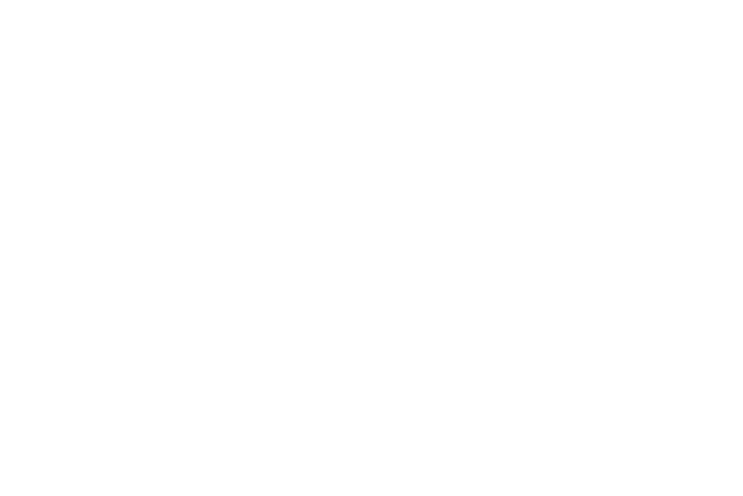
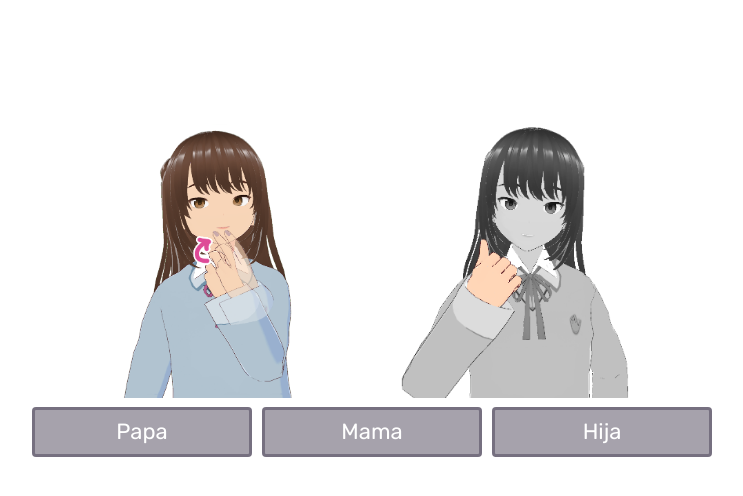
Before and after one commit to Xenock20/Demo-Se-alizaTec, a React (Vite) app in the folder client/: page /mododejuegoprueb in a window 1280 px wide. Before the commit this address had no page. Shown: the top 496 px of the page, without its empty margins (268-1011 px from the left). Built offline with nearby package versions, Linux system fonts and the light colour scheme.

Commit message:
Finaly game famili

```diff
--- a/client/src/Contenido/ContenidoGame.js
+++ b/client/src/Contenido/ContenidoGame.js
@@ -17,6 +17,8 @@ import amarillo from "../Contenido/Image/N3-Colores/amarilloB&W.png";
 import azul from "../Contenido/Image/N3-Colores/AzulB&W.png";
 import colores from "../Contenido/Image/N3-Colores/colorB&W.png";
 import rojo from "../Contenido/Image/N3-Colores/rojoB&W.png";
+import mama from "../Contenido/Image/N4-Familia/mama.png";
+import papa from "../Contenido/Image/N4-Familia/papa.png";
 
 export const contGames = [
   {
@@ -188,9 +190,9 @@ export const contGames = [
       next: "/home",
     },
     desblock: {
-      leccionID: [4, 8, 9],
-      modeGameID: [4, 8],
-      levelID: [1, 10],
+      leccionID: [4, 8, 9, 12, 13, 14],
+      modeGameID: [4, 8, 11],
+      levelID: [1, 10, 19],
     },
   },
   {
@@ -352,7 +354,6 @@ export const contGames = [
       levelID: [],
     },
   },
-
   {
     id: 9,
     modeGame: "adivinanza-de-señas",
@@ -401,8 +402,49 @@ export const contGames = [
       next: "/home",
     },
     desblock: {
+      leccionID: [],
+      modeGameID: [],
+      levelID: [],
+    },
+  },
+  {
+    id: 11,
+    modeGame: "adivinanza-de-señas",
+    cont: {
+      text: "Seleccione el familiar que corresponda",
+      img: [
+        {
+          url: papa,
+          name: "PAPA",
+        },
+        {
+          url: mama,
+          name: "MAMA",
+        },
+      ],
+      options: ["MAMA", "PAPA", "HIJO", "FAMILIA"],
+    },
+    link: {
+      return: "/leccion/14",
+      next: "/leccion/15",
+    },
+    desblock: {
+      leccionID: [15, 16],
+      modeGameID: [12],
+      levelID: [],
+    },
+  },
+  {
+    id: 12,
+    modeGame: "familia-game",
+    cont: {},
+    link: {
+      return: "/leccion/16",
+      next: "/home",
+    },
+    desblock: {
       leccionID: [11],
-      modeGameID: [11],
+      modeGameID: [10],
       levelID: [],
     },
   },
--- a/client/src/Contenido/Niveles.js
+++ b/client/src/Contenido/Niveles.js
@@ -237,8 +237,8 @@ export const seccionLevels = [
         levels: [
           {
             id: 19,
-            descripcion: "PROXIMAMENTE...",
-            link: "",
+            descripcion: "Aprende sobre la Familia",
+            link: "/leccion/12",
             position: "izquierda",
             positionInfo: "rigth",
           },
--- /dev/null
+++ b/client/src/Contenido/contenidoFamili.js
@@ -0,0 +1,32 @@
+import hijo from "../Contenido/Image/N4-Familia/hijo.png"
+import vocalA from "../Contenido/Image/N0-Vocales/A_v2_G.png";
+
+
+export const level1 = {
+    optCorrect: "hija",
+    img: [
+        {
+            url: hijo
+        },
+        {
+            url: vocalA
+        }
+    ],
+    opt: [
+        {
+            text: "Papa",
+            opt: "papa",
+            clicked: false
+        },
+        {
+            text: "Mama",
+            opt: "mama",
+            clicked: false
+        },
+        {
+            text: "Hija",
+            opt: "hija",
+            clicked: false
+        },
+    ]
+}
--- /dev/null
+++ b/client/src/ModosDeJuego/FamiliaGame/BtnOpt.jsx
@@ -0,0 +1,14 @@
+import React from "react";
+
+export default function BtnOpt({handleClick, correct, e}) {
+  return (
+    <button
+      className={`opt-btn-fa ${
+        e.clicked ? (!correct ? "incorrecta" : "correcta") : " "
+      }`}
+      onClick={() => handleClick(e)}
+    >
+      {e.text}
+    </button>
+  );
+}
--- /dev/null
+++ b/client/src/ModosDeJuego/FamiliaGame/FamiliaGame.jsx
@@ -0,0 +1,57 @@
+import { level1 } from "../../Contenido/contenidoFamili";
+import React, { useEffect, useState } from "react";
+import "./famili.css";
+import BtnOpt from "./BtnOpt";
+
+export default function FamiliaGame({ gameComplete, reset, gameOver }) {
+  const [imgArr, setImgArr] = useState([]);
+  const [optsArr, setOptsArr] = useState([]);
+  const [optCorrect, setOptCorrect] = useState("");
+  const [final, setFinal] = useState(false);
+  const [correct, setCorrect] = useState(false);
+
+  useEffect(() => {
+    setImgArr(level1.img);
+    setOptsArr(level1.opt.map((e) => ({ ...e, clicked: false })));
+    setOptCorrect(level1.optCorrect);
+    setCorrect(false);
+    setFinal(false);
+  }, [reset]);
+
+  const handleClick = (obj) => {
+    if (final) {
+      return;
+    }
+    obj.clicked = true;
+    setFinal(true);
+    if (obj.opt === optCorrect) {
+      setCorrect(true);
+      gameComplete();
+    } else {
+      gameOver();
+    }
+  };
+
+  return (
+    <div className="cont-famili-game">
+      <h1 className="title-fa">
+        ¿Cuál sería el significado de la union de la siguientes señas?
+      </h1>
+      <div className="cont-img">
+        {imgArr.map((e, i) => (
+          <img className="img-fa" src={e.url} key={i} />
+        ))}
+      </div>
+      <div className="cont-opts">
+        {optsArr.map((e, i) => (
+          <BtnOpt
+            correct={correct}
+            e={e}
+            handleClick={handleClick}
+            key={i}
+          ></BtnOpt>
+        ))}
+      </div>
+    </div>
+  );
+}
--- /dev/null
+++ b/client/src/ModosDeJuego/FamiliaGame/famili.css
@@ -0,0 +1,31 @@
+.img-fa {
+  width: 300px;
+}
+
+.opt-btn-fa {
+  width: 220px;
+  height: 50px;
+  background-color: #423b5078;
+  transition: all 0.5s ease;
+  font-size: 22px;
+}
+
+.opt-btn-fa:hover {
+  box-shadow: rgba(230, 5, 129, 0.638) 0 0 8px;
+  transform: scale(1.05);
+}
+.opt-btn-fa:active {
+  transform: scale(0.95) rotateZ(1.7deg);
+}
+
+.title-fa{
+    font-size: 48px;
+}
+
+.cont-famili-game{
+    display: flex;
+    flex-direction: column;
+    align-items: center;
+    justify-content: center;
+    text-align: center;
+}
--- a/client/src/ModosDeJuego/JuegoOperaciones/JuegoOperaciones.jsx
+++ b/client/src/ModosDeJuego/JuegoOperaciones/JuegoOperaciones.jsx
@@ -6,7 +6,7 @@ import { DndContext } from "@dnd-kit/core";
 import Draggable from "../../components/components-dragDrop/Draggable";
 import DropContainer from "../../components/components-dragDrop/DropContainer";
 
-const JuegoOperaciones = ({ gameComplete, reset, gameOver }) => {
+const JuegoOperaciones = ({ gameComplete, reset, gameOver, cont }) => {
   const generarNumeroAleatorio = () => {
     return Math.floor(Math.random() * operaciones.length);
   };
--- a/client/src/components/components-pract-page/GameCont.jsx
+++ b/client/src/components/components-pract-page/GameCont.jsx
@@ -6,6 +6,7 @@ import { GameDeEmparejamiento } from "../../ModosDeJuego/JuegoDeEmparejamiento/j
 import JuegoCompletar from "../../ModosDeJuego/JuegoDeCompletar/JuegoDeCompletar";
 import JuegoOperaciones from "../../ModosDeJuego/JuegoOperaciones/JuegoOperaciones";
 import JuegoOrdenamiento from "../../ModosDeJuego/JuegoOrdenamiento/JuegoOrdenamiento";
+import FamiliaGame from "../../ModosDeJuego/FamiliaGame/FamiliaGame";
 
 export default function GameCont({
   contJuego,
@@ -30,6 +31,15 @@ export default function GameCont({
         ></GameDeEmparejamiento>
       );
       break;
+    case "familia-game":
+      componente = (
+        <FamiliaGame
+          gameComplete={handleCompleteGame}
+          reset={reset}
+          gameOver={gameOver}
+        ></FamiliaGame>
+      );
+      break;
     case "juego-de-memoria":
       componente = (
         <Memogame
@@ -48,9 +58,6 @@ export default function GameCont({
           reset={reset}
         ></AdivinaGame>
       );
-      break;
-    case "juego-de-ordenamiento":
-      componente = <div>"juego-de-ordenamiento"</div>;
       break;
     case "juego-de-completar":
       componente = (
--- a/client/src/router/Routes.jsx
+++ b/client/src/router/Routes.jsx
@@ -9,8 +9,8 @@ import Register from "../pages/Register";
 import Login from "../pages/Login";
 import LeccionPage from "../pages/LeccionPage";
 import PractPage from "./../pages/PractPage";
-import JuegoEmparejar from "../ModosDeJuego/JuegoEmparejar/JuegoEmparejar";
 import JuegoOrdenamiento from "../ModosDeJuego/JuegoOrdenamiento/JuegoOrdenamiento";
+import FamiliaGame from './../ModosDeJuego/FamiliaGame/FamiliaGame';
 
 export default function Routers() {
   return (
@@ -21,6 +21,7 @@ export default function Routers() {
       <Route path="/mododejuego/:id" element={<PractPageWrapper />}></Route>
       <Route path="/tutorial/:id" element={<LeccionPageWrapper />}></Route>
       <Route path="/mododejuegoprueba/:id" element={<PractPage />}></Route>
+      <Route path="/mododejuegoprueb" element={<FamiliaGame />}></Route>
       <Route path="/finaldemo" element={<EndPage />}></Route>
       <Route path="/abclib" element={<Abecedario></Abecedario>}></Route>
       <Route path="/register" element={<Register></Register>}></Route>
```
Also changed, not shown: client/src/Contenido/Lecciones.js (+28 -20 lines), client/src/Contenido/Image/N4-Familia/papa.png (added), client/src/Contenido/Image/N4-Familia/papaBN.png (added).
